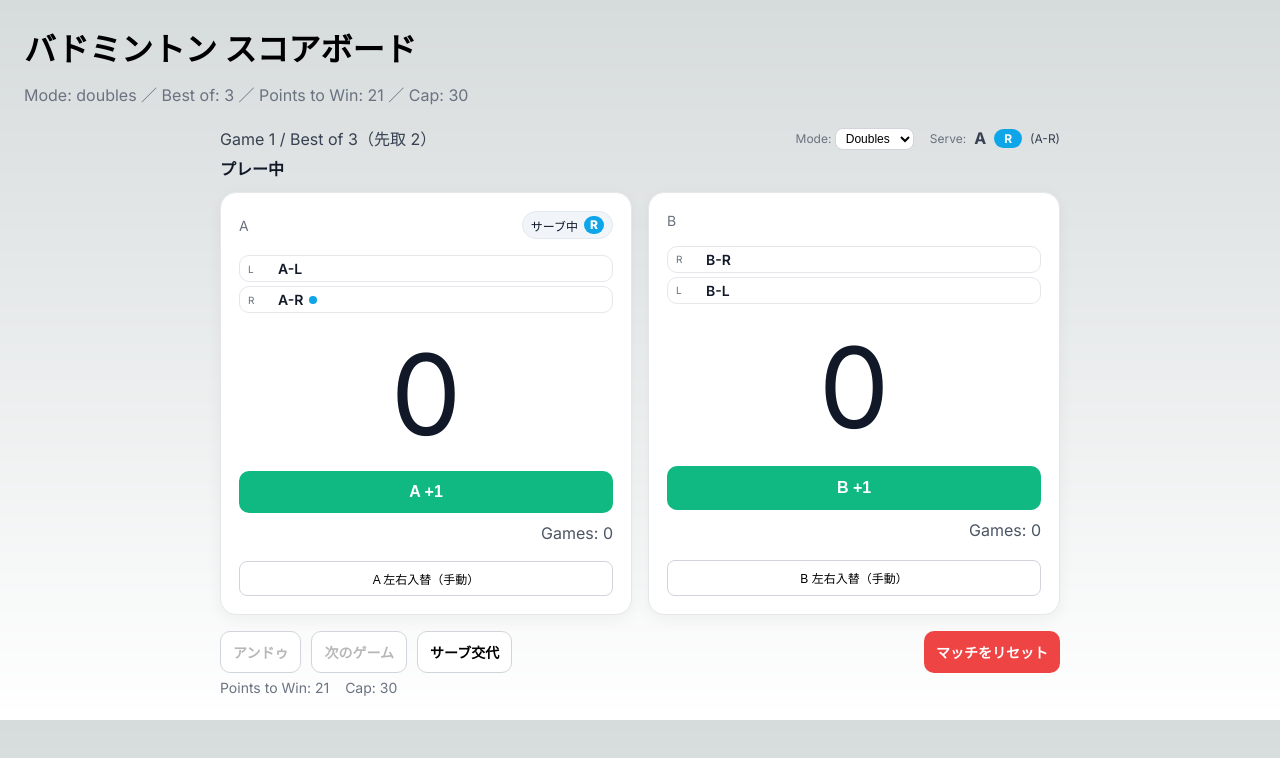
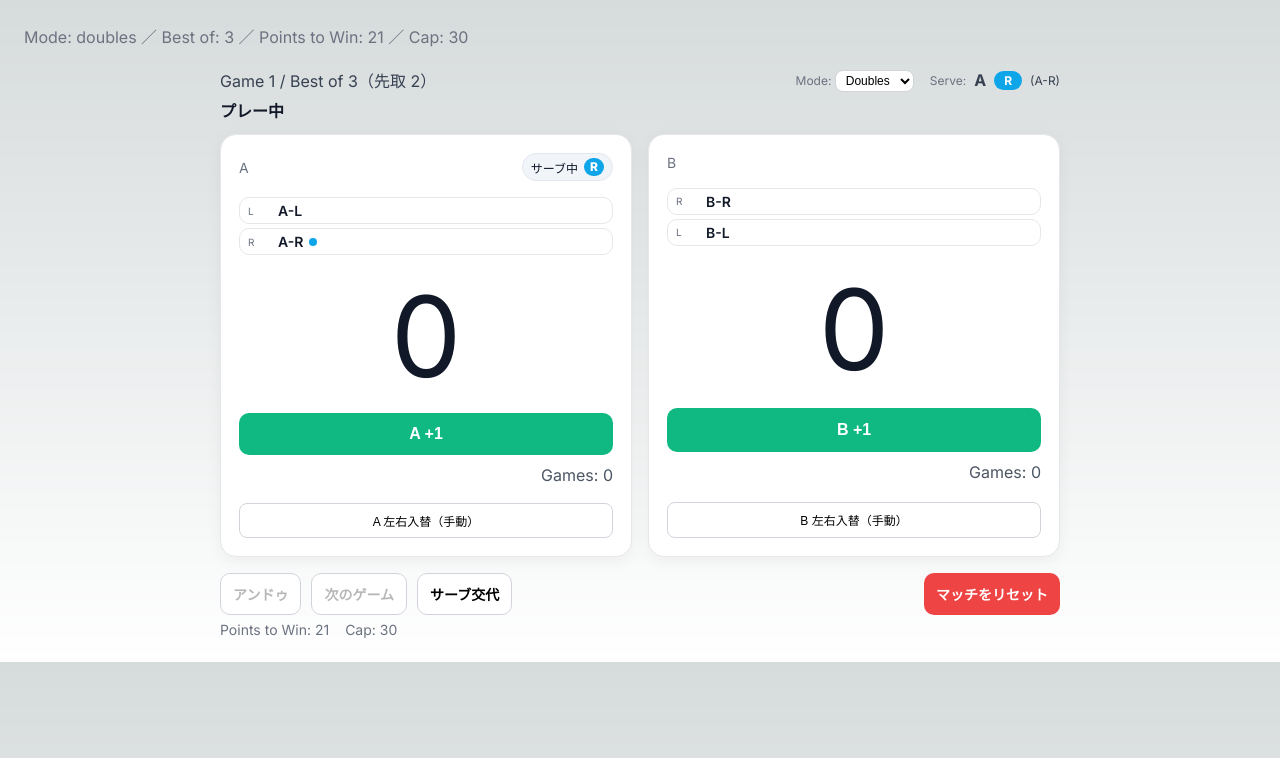
Before and after one commit to KimiyukiYamauchi/bdscore, a Next.js app: page /match in a window 1280 px wide. Shown: the top 758 px of the page. Built offline with nearby package versions, Linux system fonts and the light colour scheme.

Commit message:
スコアーボードのタイトルを削除

```diff
--- a/app/match/page.tsx
+++ b/app/match/page.tsx
@@ -15,7 +15,7 @@ export default function MatchPage({ searchParams }: Props) {
 
   return (
     <main style={{ padding: 24 }}>
-      <h1 style={{ marginBottom: 12 }}>バドミントン スコアボード</h1>
+      {/* <h1 style={{ marginBottom: 12 }}>バドミントン スコアボード</h1> */}
       <p style={{ color: "#6b7280", marginBottom: 20 }}>
         Mode: {mode} ／ Best of: {settings.bestOf} ／ Points to Win:{" "}
         {settings.pointsToWin} ／ Cap: {settings.cap}
```
